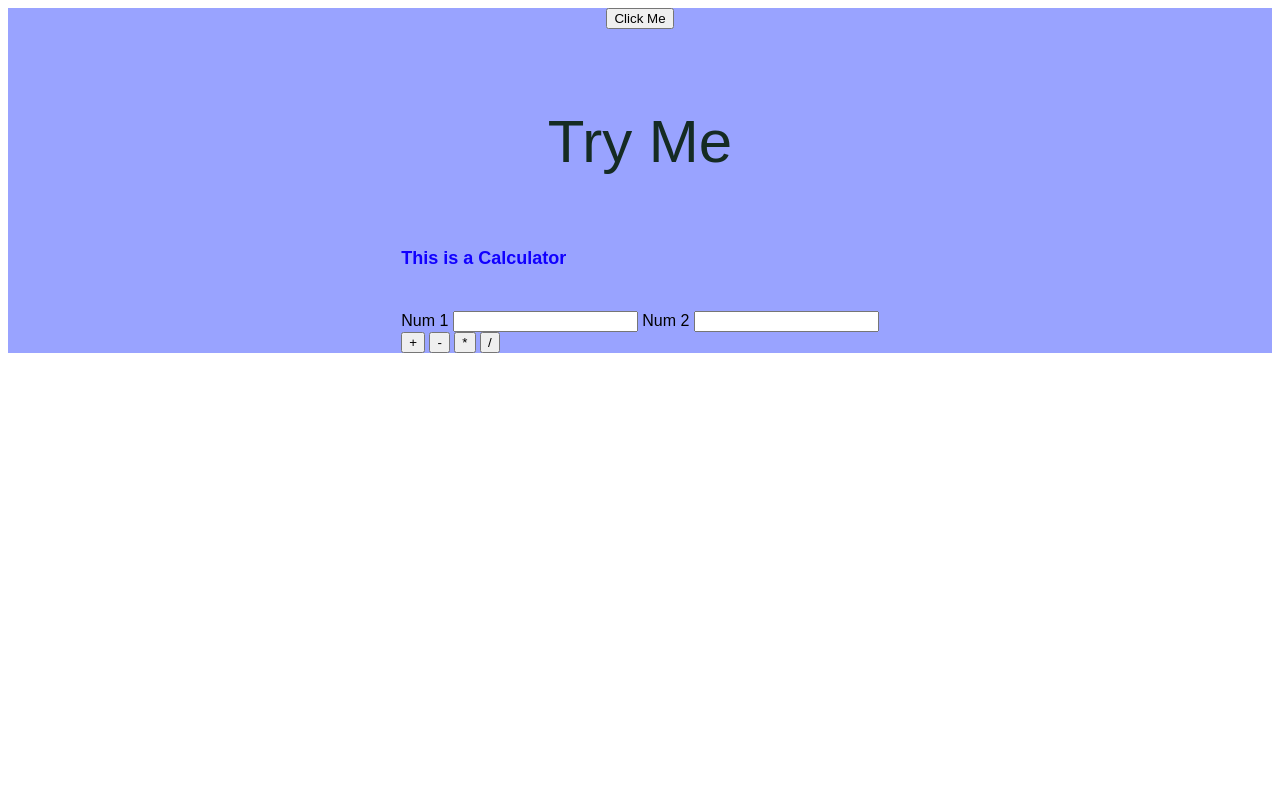
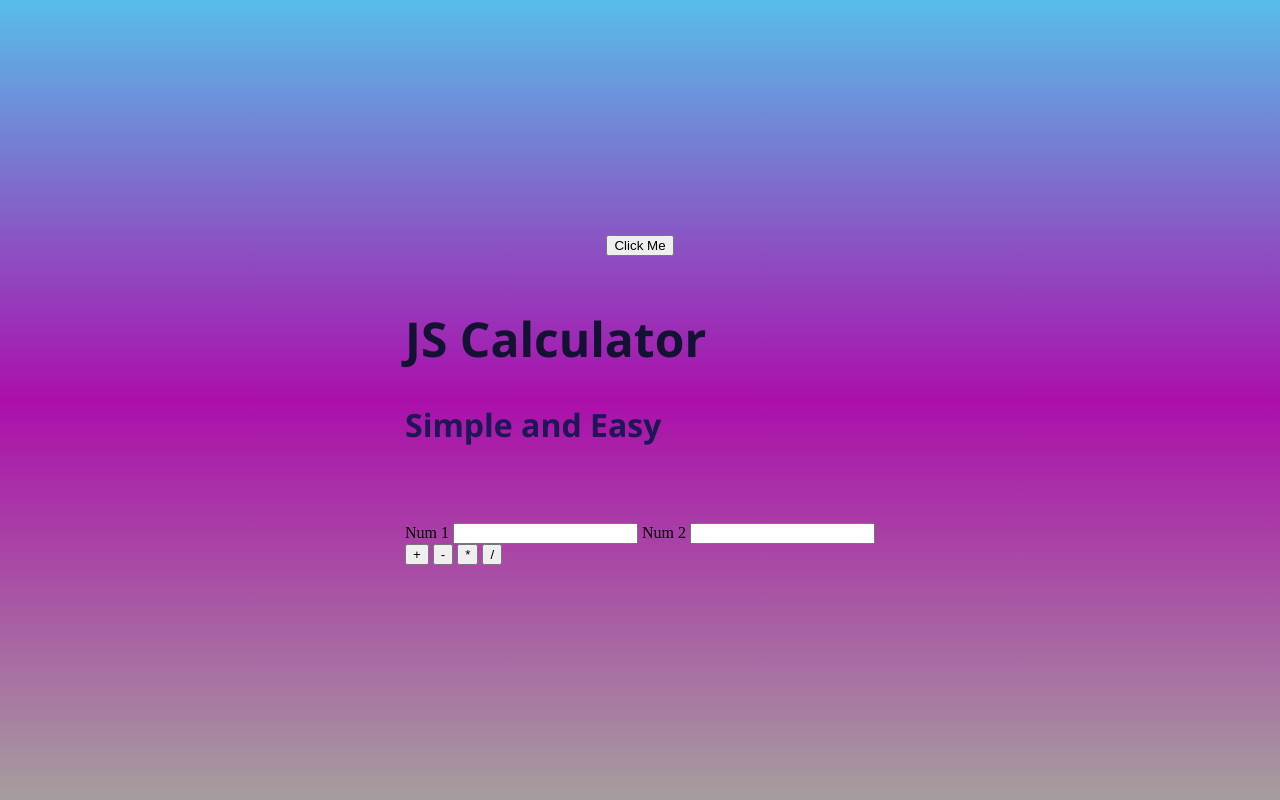
Before and after one commit to Harriet-ops/js_calculator, a plain HTML site: page index.html in a window 1280 px wide. Drawn offline with Linux system fonts and the light colour scheme.

Commit message:
Final Commit

```diff
--- a/index.html
+++ b/index.html
@@ -10,14 +10,11 @@
             <button onclick="sayhi()">Click Me</button>
             <br>
 
-            <p>
-                Try Me
-            </p>
-
             <div class="Calculator">
                 <h1>
-                    This is a Calculator
+                    JS Calculator
                 </h1>
+                <h2>Simple and Easy</h2>
                 <br>
 
                 <h1 id="output"></h1>
--- a/styles.css
+++ b/styles.css
@@ -1,21 +1,29 @@
+html,body{
+    height: 100%;
+    margin: 0;
+    padding: 0;
+    background: -webkit-linear-gradient(rgb(88, 189, 233),rgb(171, 15, 171),rgb(166, 158, 158));
+}
 .container {
     margin: 0;
-    background-color: #99a3ff;
+    padding: 0%;
     display: flex;
     flex-direction: column;
     justify-content: center;
     align-items: center;
-    height: 100%;
-    font-family: Arial, Helvetica, sans-serif;
+    min-height: 100%;
 }
 
 h1{
-    color: rgb(17, 0, 255);
+    color: rgb(20, 18, 51);
     font-size: large;
-    font-family: Arial, Helvetica, sans-serif;
+    font-family: 'Segoe UI', Tahoma, Geneva, Verdana, sans-serif;
+    font-size: 3rem;
 }
 
-p{
-   color: rgb(21, 43, 35);
-   font-size: 60px;
+h2{
+    color: rgb(28, 24, 86);
+    font-size: large;
+    font-family: 'Segoe UI', Tahoma, Geneva, Verdana, sans-serif;
+    font-size: 2rem;
 }
```
